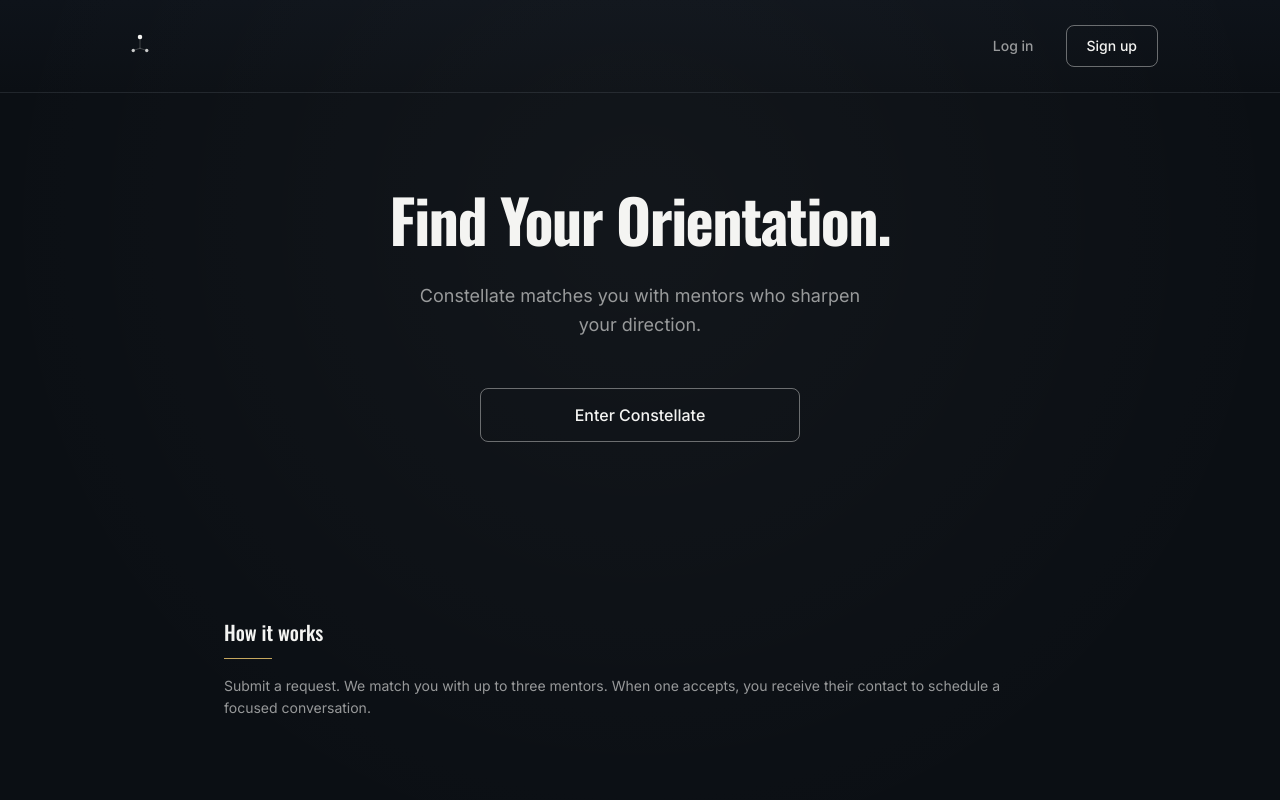
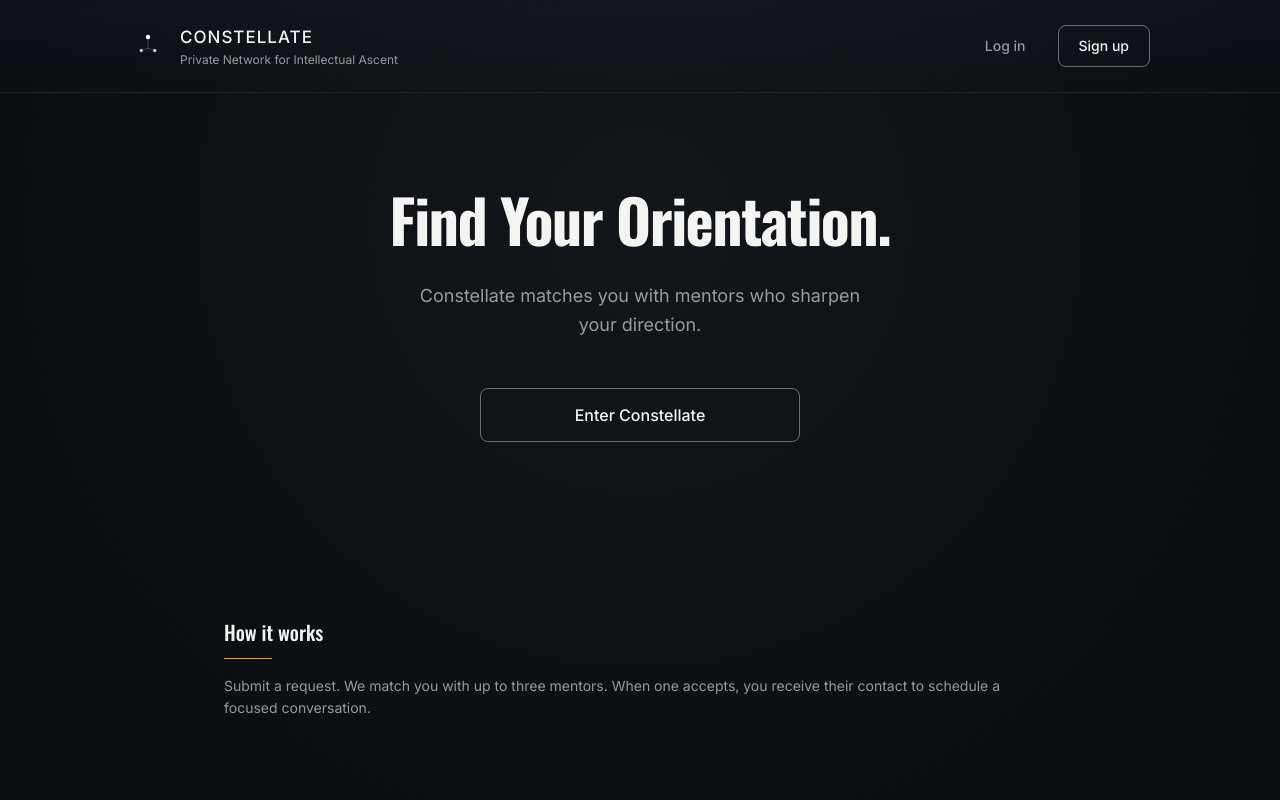
Before and after one commit to mmeegan/uatx_talent_connect, a Next.js app: page / in a window 1280 px wide. Shown: the top 800 px of the page. Built offline with nearby package versions, Linux system fonts and the light colour scheme; no server answers.

Commit message:
Added "Constellate" to top bar.

```diff
--- a/src/app/login/page.tsx
+++ b/src/app/login/page.tsx
@@ -4,7 +4,7 @@ import { Suspense, useState } from "react";
 import { signIn } from "next-auth/react";
 import { useRouter, useSearchParams } from "next/navigation";
 import Link from "next/link";
-import ConstellateIcon from "@/components/ConstellateIcon";
+import NavBrand from "@/components/brand/NavBrand";
 
 const inputClass =
   "input-constellate mt-1.5 block w-full rounded-lg px-3 py-2.5 text-[#F4F4F2]";
@@ -39,12 +39,7 @@ function LoginForm() {
   return (
     <div className="w-full max-w-sm space-y-8">
       <div className="text-center">
-        <Link
-          href="/"
-          className="inline-flex items-center gap-2 text-[#F4F4F2] hover:opacity-90"
-        >
-          <ConstellateIcon className="h-8 w-8" />
-        </Link>
+        <NavBrand variant="compact" className="inline-flex" />
         <h2 className="mt-8 text-2xl font-semibold tracking-tight text-[#F4F4F2]">Log in</h2>
       </div>
       <form onSubmit={handleSubmit} className="space-y-5">
--- a/src/app/page.tsx
+++ b/src/app/page.tsx
@@ -2,7 +2,7 @@ import Link from "next/link";
 import { redirect } from "next/navigation";
 import { getServerSession } from "next-auth";
 import { authOptions } from "@/lib/auth";
-import ConstellateIcon from "@/components/ConstellateIcon";
+import NavBrand from "@/components/brand/NavBrand";
 
 export default async function LandingPage() {
   const session = await getServerSession(authOptions);
@@ -17,15 +17,12 @@ export default async function LandingPage() {
   return (
     <div className="relative min-h-screen flex flex-col bg-[#0B0F14]">
       <div className="radial-bg absolute inset-0 pointer-events-none" aria-hidden />
-      <header className="border-b border-[rgba(255,255,255,0.08)] bg-gradient-to-b from-[#0E131A] to-[#0B0F14]">
-        <div className="mx-auto flex h-[92px] max-w-[1100px] items-center justify-between px-6 lg:px-8">
-          <Link
-            href="/"
-            className="flex items-center gap-3 text-[#F4F4F2] transition-opacity hover:opacity-90"
-            aria-label="Constellate"
-          >
-            <ConstellateIcon className="h-9 w-9" />
-          </Link>
+      <header
+        className="border-b bg-gradient-to-b from-[#0E131A] to-[#0B0F14]"
+        style={{ borderBottomColor: "rgba(255,255,255,0.06)" }}
+      >
+        <div className="mx-auto flex h-[92px] max-w-[1100px] items-center justify-between px-8 lg:px-10">
+          <NavBrand variant="full" className="shrink-0" />
           <nav className="flex items-center gap-8">
             <Link
               href="/login"
--- a/src/app/privacy/page.tsx
+++ b/src/app/privacy/page.tsx
@@ -1,15 +1,15 @@
-import Link from "next/link";
-import ConstellateIcon from "@/components/ConstellateIcon";
+import NavBrand from "@/components/brand/NavBrand";
 
 export default function PrivacyPage() {
   return (
     <div className="relative min-h-screen bg-[#0B0F14]">
       <div className="radial-bg absolute inset-0 pointer-events-none" aria-hidden />
-      <header className="border-b border-[rgba(255,255,255,0.08)] bg-gradient-to-b from-[#0E131A] to-[#0B0F14]">
-        <div className="mx-auto flex h-[92px] max-w-[1100px] items-center justify-between px-6 lg:px-8">
-          <Link href="/" className="flex items-center text-[#F4F4F2] hover:opacity-90" aria-label="Constellate">
-            <ConstellateIcon className="h-9 w-9" />
-          </Link>
+      <header
+        className="border-b bg-gradient-to-b from-[#0E131A] to-[#0B0F14]"
+        style={{ borderBottomColor: "rgba(255,255,255,0.06)" }}
+      >
+        <div className="mx-auto flex h-[92px] max-w-[1100px] items-center justify-between px-8 lg:px-10">
+          <NavBrand variant="full" className="shrink-0" />
         </div>
       </header>
       <main className="relative mx-auto max-w-[680px] px-6 py-16">
--- a/src/app/signout/page.tsx
+++ b/src/app/signout/page.tsx
@@ -4,7 +4,7 @@ import { useRouter } from "next/navigation";
 import { signOut, useSession } from "next-auth/react";
 import Link from "next/link";
 import { useEffect } from "react";
-import ConstellateIcon from "@/components/ConstellateIcon";
+import NavBrand from "@/components/brand/NavBrand";
 
 export default function SignoutPage() {
   const router = useRouter();
@@ -33,13 +33,9 @@ export default function SignoutPage() {
   return (
     <div className="relative flex min-h-screen flex-col items-center justify-center px-6">
       <div className="radial-bg absolute inset-0 pointer-events-none" aria-hidden />
-      <Link
-        href="/"
-        className="absolute left-6 top-8 flex items-center text-[#F4F4F2] hover:opacity-90"
-        aria-label="Constellate"
-      >
-        <ConstellateIcon className="h-9 w-9" />
-      </Link>
+      <div className="absolute left-8 top-8">
+        <NavBrand variant="full" className="shrink-0" />
+      </div>
 
       <div
         className="relative w-full max-w-md rounded-2xl border border-[rgba(255,255,255,0.08)] bg-[rgba(255,255,255,0.02)] p-8 shadow-sm backdrop-blur-sm"
--- a/src/app/signup/page.tsx
+++ b/src/app/signup/page.tsx
@@ -3,7 +3,7 @@
 import { useState } from "react";
 import { useRouter } from "next/navigation";
 import Link from "next/link";
-import ConstellateIcon from "@/components/ConstellateIcon";
+import NavBrand from "@/components/brand/NavBrand";
 
 type Role = "STUDENT" | "MENTOR";
 
@@ -76,9 +76,7 @@ export default function SignupPage() {
       <div className="radial-bg absolute inset-0 pointer-events-none" aria-hidden />
       <div className="relative w-full max-w-md space-y-6">
         <div className="text-center">
-          <Link href="/" className="inline-flex items-center gap-2 text-[#F4F4F2] hover:opacity-90">
-            <ConstellateIcon className="h-8 w-8" />
-          </Link>
+          <NavBrand variant="compact" className="inline-flex" />
           <h2 className="mt-8 text-2xl font-semibold tracking-tight text-[#F4F4F2]">Sign up</h2>
         </div>
         <form onSubmit={handleSubmit} className="space-y-5">
--- a/src/app/terms/page.tsx
+++ b/src/app/terms/page.tsx
@@ -1,15 +1,15 @@
-import Link from "next/link";
-import ConstellateIcon from "@/components/ConstellateIcon";
+import NavBrand from "@/components/brand/NavBrand";
 
 export default function TermsPage() {
   return (
     <div className="relative min-h-screen bg-[#0B0F14]">
       <div className="radial-bg absolute inset-0 pointer-events-none" aria-hidden />
-      <header className="border-b border-[rgba(255,255,255,0.08)] bg-gradient-to-b from-[#0E131A] to-[#0B0F14]">
-        <div className="mx-auto flex h-[92px] max-w-[1100px] items-center justify-between px-6 lg:px-8">
-          <Link href="/" className="flex items-center text-[#F4F4F2] hover:opacity-90" aria-label="Constellate">
-            <ConstellateIcon className="h-9 w-9" />
-          </Link>
+      <header
+        className="border-b bg-gradient-to-b from-[#0E131A] to-[#0B0F14]"
+        style={{ borderBottomColor: "rgba(255,255,255,0.06)" }}
+      >
+        <div className="mx-auto flex h-[92px] max-w-[1100px] items-center justify-between px-8 lg:px-10">
+          <NavBrand variant="full" className="shrink-0" />
         </div>
       </header>
       <main className="relative mx-auto max-w-[680px] px-6 py-16">
--- a/src/components/DashboardNav.tsx
+++ b/src/components/DashboardNav.tsx
@@ -3,7 +3,7 @@
 import Link from "next/link";
 import { usePathname } from "next/navigation";
 import { useState, useRef, useEffect } from "react";
-import ConstellateIcon from "@/components/ConstellateIcon";
+import NavBrand from "@/components/brand/NavBrand";
 
 type DashboardNavProps = {
   mainHref: string;
@@ -27,17 +27,14 @@ export default function DashboardNav({ mainHref, mainLabel }: DashboardNavProps)
 
   return (
     <header
-      className="border-b border-[rgba(255,255,255,0.08)] bg-gradient-to-b from-[#0E131A] to-[#0B0F14]"
-      style={{ minHeight: "92px" }}
+      className="border-b bg-gradient-to-b from-[#0E131A] to-[#0B0F14]"
+      style={{
+        minHeight: "92px",
+        borderBottomColor: "rgba(255,255,255,0.06)",
+      }}
     >
-      <div className="mx-auto flex h-[92px] max-w-[1100px] items-center justify-between px-6 lg:px-8">
-        <Link
-          href="/"
-          className="flex items-center gap-3 text-[#F4F4F2] transition-opacity hover:opacity-90"
-          aria-label="Constellate home"
-        >
-          <ConstellateIcon className="h-9 w-9" />
-        </Link>
+      <div className="mx-auto flex h-[92px] max-w-[1100px] items-center justify-between px-8 lg:px-10">
+        <NavBrand variant="full" className="shrink-0" />
         <nav className="flex items-center gap-8">
           <Link
             href={mainHref}
--- /dev/null
+++ b/src/components/brand/NavBrand.tsx
@@ -0,0 +1,43 @@
+import Link from "next/link";
+import ConstellateIcon from "@/components/ConstellateIcon";
+
+const TAGLINE = "Private Network for Intellectual Ascent";
+
+type NavBrandProps = {
+  variant?: "full" | "compact";
+  className?: string;
+};
+
+export default function NavBrand({ variant = "full", className = "" }: NavBrandProps) {
+  const content = (
+    <>
+      <ConstellateIcon className={variant === "compact" ? "h-8 w-8 shrink-0" : "h-9 w-9 shrink-0"} />
+      <div className="flex flex-col justify-center">
+        <span
+          className="font-medium tracking-wide text-[#F4F4F2]"
+          style={{
+            fontSize: variant === "full" ? "1.0625rem" : "0.9375rem",
+            letterSpacing: "0.06em",
+          }}
+        >
+          CONSTELLATE
+        </span>
+        {variant === "full" && (
+          <span className="mt-0.5 text-xs text-[rgba(244,244,242,0.6)] leading-tight">
+            {TAGLINE}
+          </span>
+        )}
+      </div>
+    </>
+  );
+
+  return (
+    <Link
+      href="/"
+      className={`flex items-center gap-3.5 text-[#F4F4F2] transition-opacity hover:opacity-90 ${className}`.trim()}
+      aria-label="Constellate home"
+    >
+      {content}
+    </Link>
+  );
+}
```
